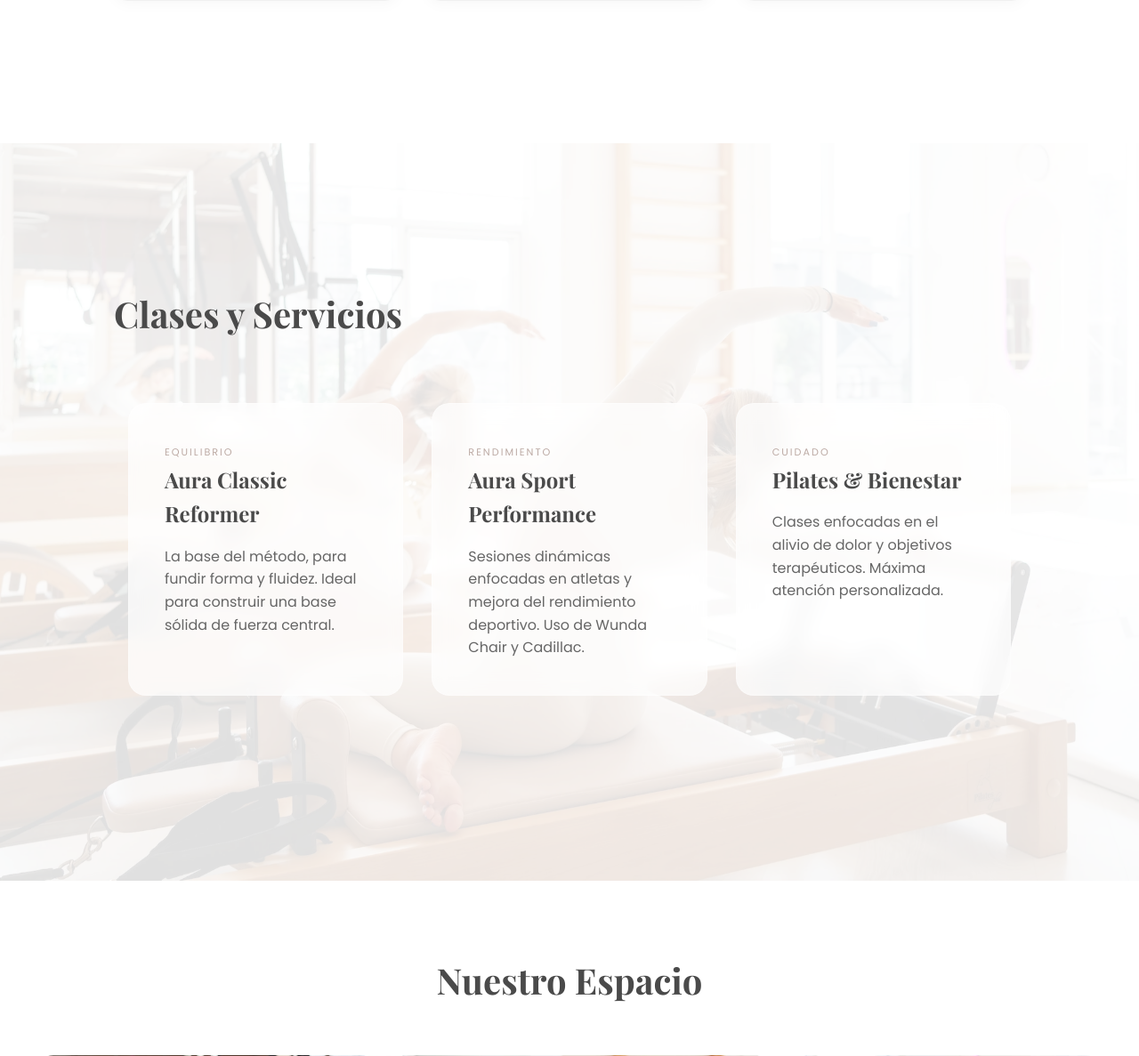
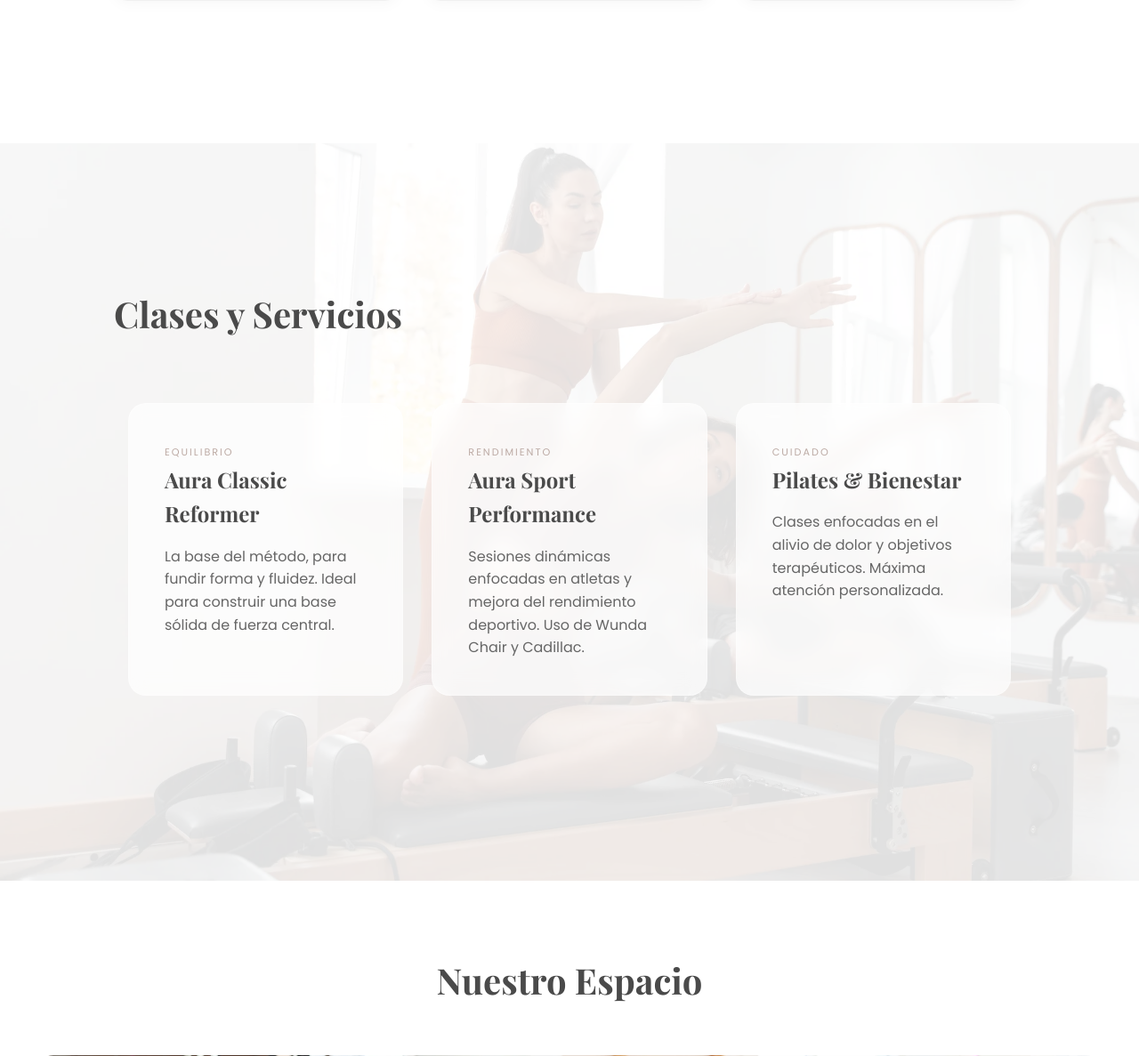
Before and after one commit to TonyMarzano/AuraPilates, a Flask app: page / in a window 1280 px wide. Shown: the part 1840-3027 px from the top of the page at 89% size. Run offline with Flask 3, Linux system fonts and the light colour scheme.

Commit message:
efecto parallax

```diff
--- a/static/css/style.css
+++ b/static/css/style.css
@@ -692,7 +692,7 @@ details[open] summary::after {
 .parallax-servicios {
     position: relative;
     /* Usa la imagen que prefieras de tu carpeta static */
-    background-image: url('../img/estudio1.webp');
+    background-image: url('../img/clases&servicio.webp');
     background-attachment: fixed; /* Este es el truco del parallax */
     background-position: center;
     background-repeat: no-repeat;
```
Also changed, not shown: static/img/clases&servicio.webp (added).
